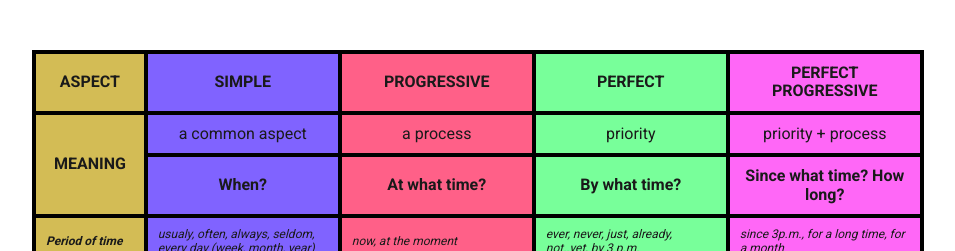
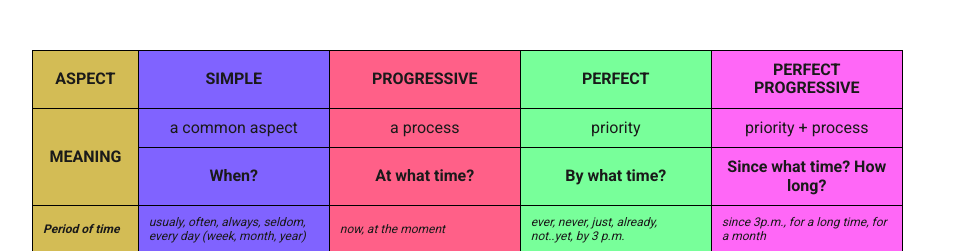
Before and after one commit to Asistent1001/tables-test, a plain HTML site: page index.html in a window 1280 px wide. Shown: the top 251 px of the page, without its empty margins (18-973 px from the left). Drawn offline with nearby package versions, Linux system fonts and the light colour scheme.

Commit message:
berret border
4px to 1px

```diff
--- a/sass/components/_main.scss
+++ b/sass/components/_main.scss
@@ -1,6 +1,6 @@
 th,
 td {
-  border: 4px solid rgb(0, 0, 0);
+  border: 1px solid rgb(0, 0, 0);
   padding: 10px;
   text-align: center;
   max-width: 170px;
```
Also changed, not shown: styles/index.css, styles/index.min.css.
